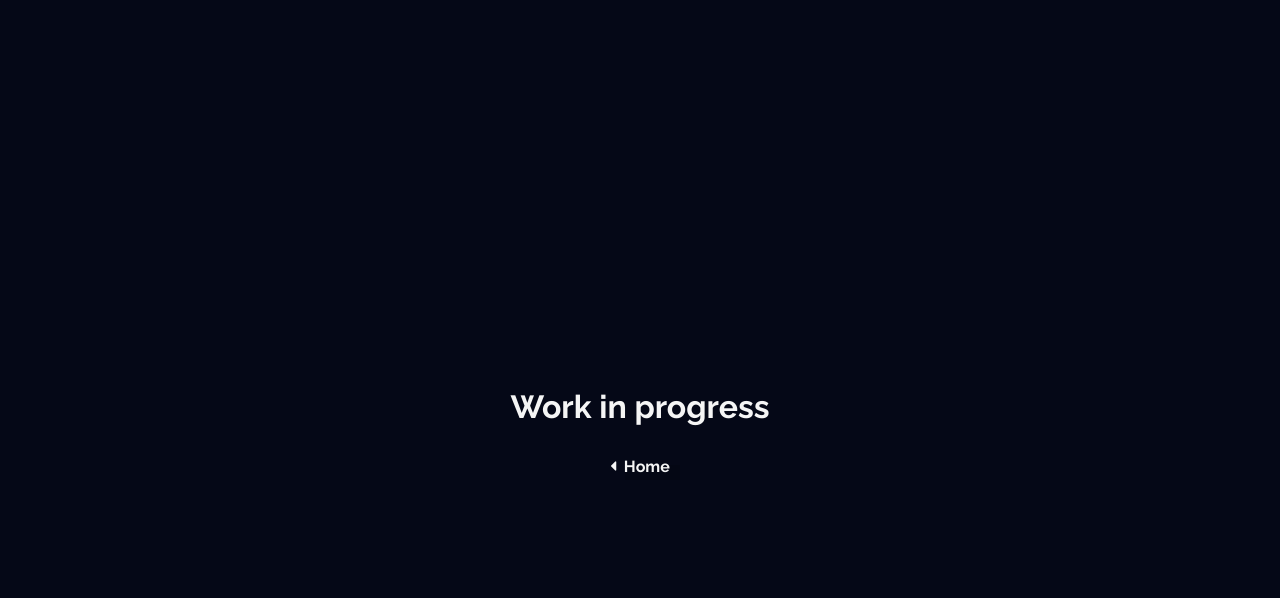
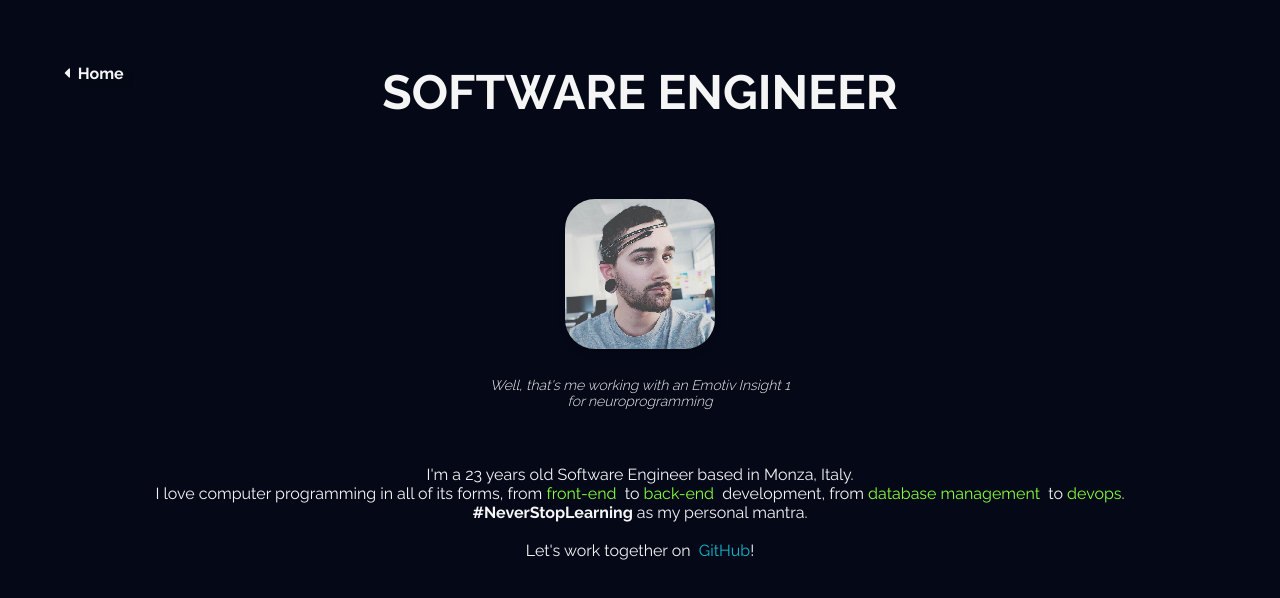
Before and after one commit to micheleriva/personal-website, a Nuxt app: page /software-engineer in a window 1280 px wide. Shown: the top 598 px of the page. Built offline with nearby package versions, Linux system fonts and the light colour scheme.

Commit message:
added software engineer section

```diff
--- a/pages/software-engineer.vue
+++ b/pages/software-engineer.vue
@@ -1,17 +1,47 @@
 <template lang="pug">
-  .wip
-    h1 Work in progress
+  #software-engineer
     back-btn
+    h1.page-title Software Engineer
+
+    .dynamic-shadow-img
+    .img-desc
+      i Well, that's me working with an Emotiv Insight 1 for neuroprogramming
+    .bio I'm a 23 years old Software Engineer based in Monza, Italy.
+      br
+      |I love computer programming in all of its forms, from
+      span.fe front-end &nbsp;
+      |to
+      span.be back-end &nbsp;
+      |development, from
+      span.db database management &nbsp;
+      |to
+      span.do devops
+      |.
+      br
+      b #NeverStopLearning
+      | as my personal mantra.
+      br
+      br
+      | Let's work together on &nbsp;
+      a(href="https://github.com/MicheleRiva", target="_blank") GitHub
+      |!
+
 </template>
 
 <script>
 
+import Resume   from '~/static/json/resume.json'
 import BackBtn  from '~/components/BackBtn.vue'
 
 export default {
   name: "SoftwareEngineer",
   components: {
     BackBtn
+  },
+  data() {
+    return {
+      resume: Resume
+    }
   }
 }
 </script>
@@ -19,8 +49,96 @@ export default {
 <style lang="scss">
   @import '~/assets/main.scss';
 
-  .back-btn {
-    position: relative;
-    margin-top: -2em;
+  $profile-image: url('/imgs/MicheleRiva_Miiitch_Sleva.jpg');
+
+  #software-engineer {
+    display: flex;
+    flex-direction: column;
+    width: 100%;
+    min-height: 100vh;
+    background: $black;
+    //background-image: linear-gradient(to right top, #050817, #4c2a4c, #a8425c, #ea7941, #eece13);
+    background-attachment: fixed;
+    padding: 4em;
+    color: $white;
+
+    @include query(phone) {
+      padding: 1em;
+      padding-top: 4em;
+    }
+
+    h2 {
+      color: $white;
+      margin-bottom: 15px;
+    }
+
+    .dynamic-shadow-img {
+      position: relative;
+      width: 150px;
+      height: 150px;
+      margin: 0 auto;
+      margin-top: 4em;
+      image-rendering: pixelated;
+      background-image: $profile-image;
+      background-position: center center;
+      background-size: cover;
+      border-radius: 20%;
+      box-shadow: 0 5px 8px -3px rgba(0, 0, 0, 0.3);
+
+      @include query(phone) {
+        margin-top: 1em;
+      }
+
+      &::after {
+        content: "";
+        top: 8%;
+        left: 0;
+        right: 0;
+        bottom: 0;
+        border-radius: inherit;
+        background: inherit;
+        transform: scale(1.1);
+        filter: blur(20px) saturate(300%);
+        opacity: 0.4;
+        position: absolute;
+        z-index: -1;
+      }
+    }
+
+    .img-desc {
+      text-align: center;
+      margin: 2em auto;
+      margin-bottom: 4em;
+      width: 315px;
+      font-weight: 100;
+      font-size: 14px;
+    }
+
+    .bio {
+      margin: 0 auto;
+      max-width: 1000px;
+      text-align: center;
+
+      @include query(phone) {
+        margin-top: 1em;
+        text-align: left;
+      }
+
+      a {
+        color: $cyan;
+        text-decoration: none;
+
+        &:hover {
+          text-decoration: underline;
+        }
+      }
+
+      .fe, .be, .do, .db {
+        color: $green;
+      }
+
+    }
+
   }
+
 </style>
```
Also changed, not shown: static/imgs/MicheleRiva_Miiitch_Sleva.jpg (added).
